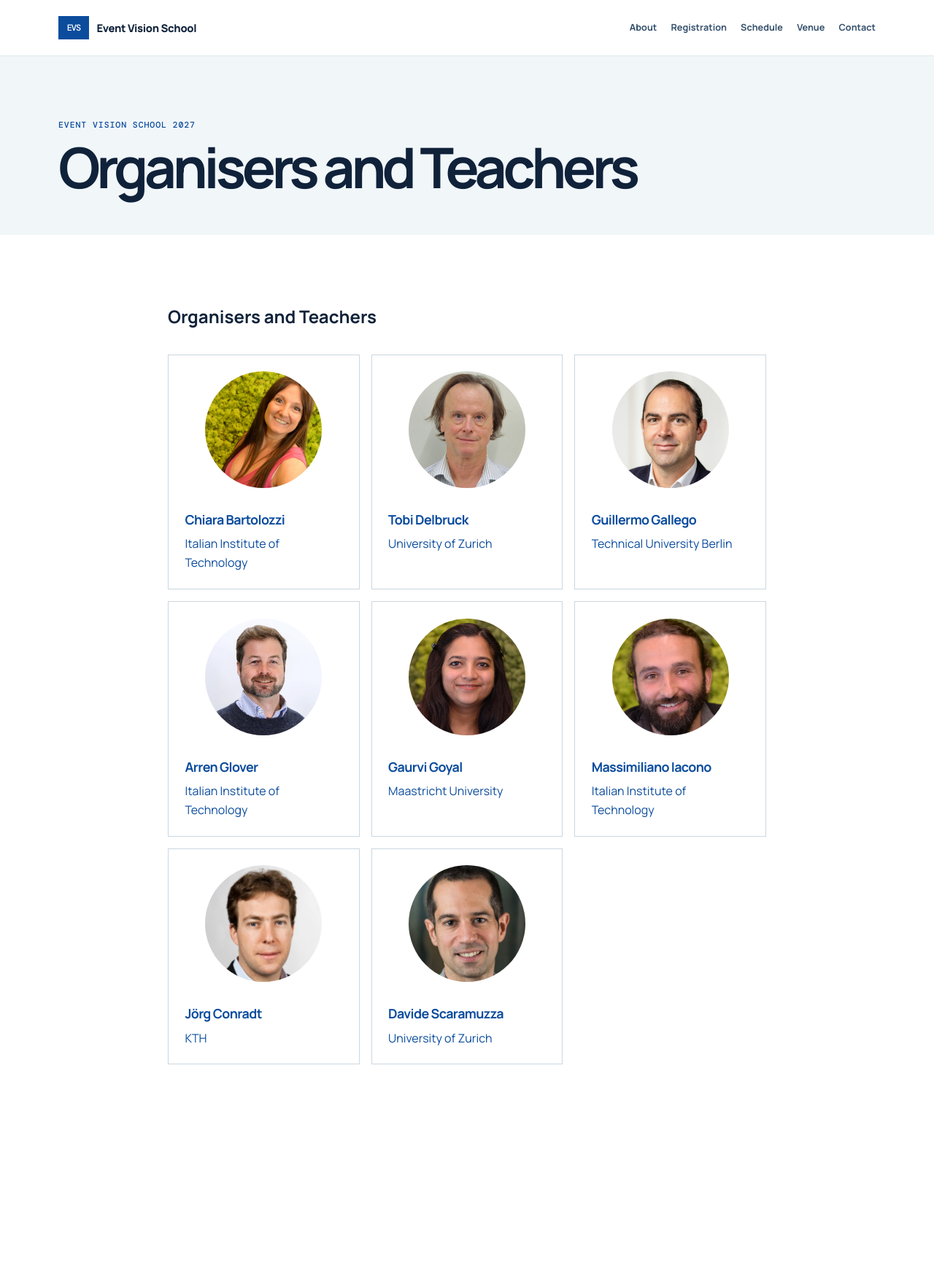
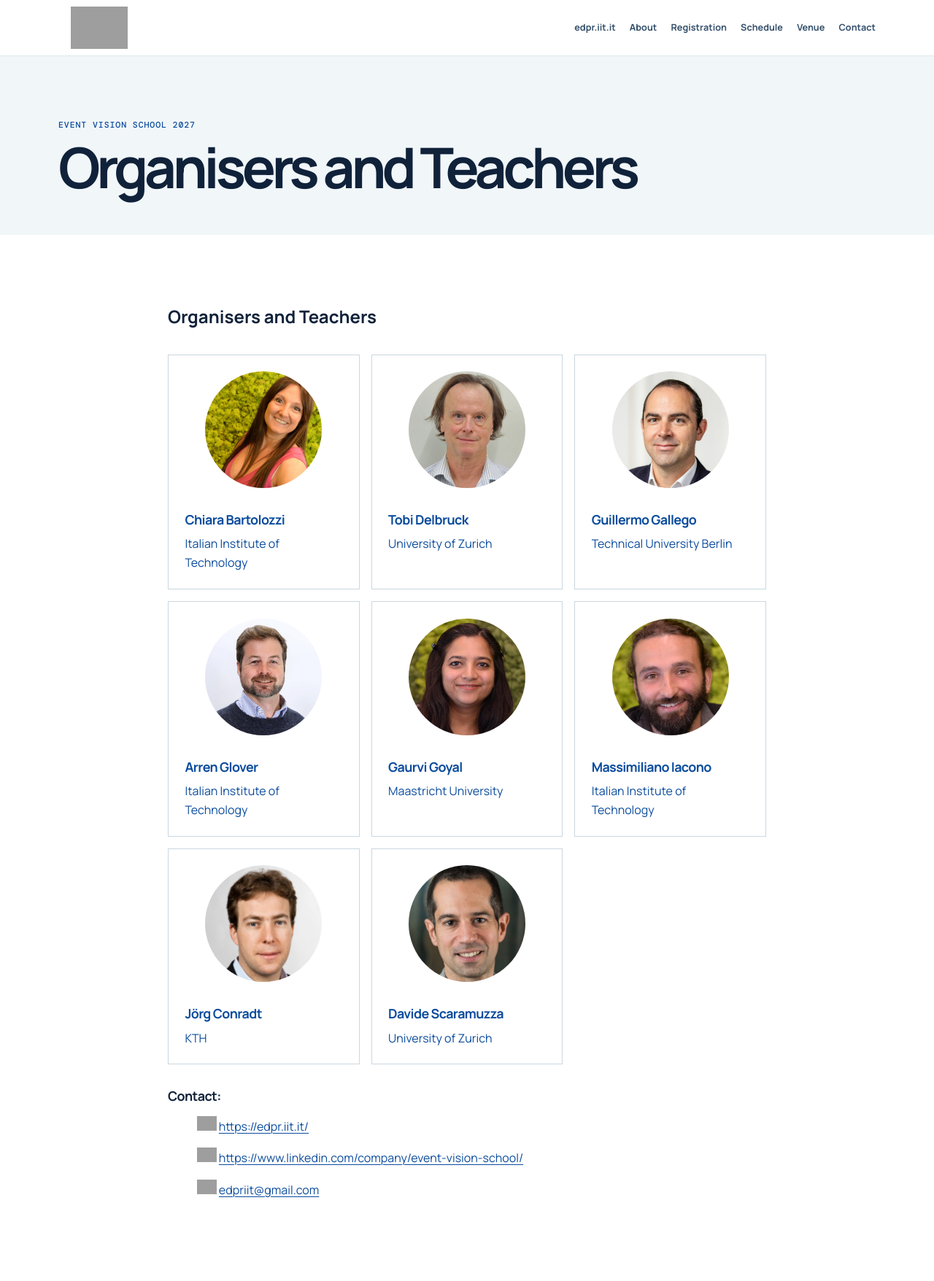
Before and after one commit to event-driven-vision-school/event-driven-school.github.io, a Jekyll site: the page built from pages/markdown/contact.md, in a window 1280 px wide. Shown: the whole page at 73% size. Built offline with Jekyll 4.4.1, drawn with Linux system fonts in a browser that asks for light colours; our own code applies the rules of GitHub Pages for plain Markdown files; before the commit the page ends 1555 px from its top, so only the background shows below that; grey boxes are pictures that could not be loaded.

Commit message:
polishing missing links and logos

```diff
--- a/_includes/navigation.html
+++ b/_includes/navigation.html
@@ -1,10 +1,10 @@
 <header class="site-header">
   <div class="container nav-wrap">
     <a class="brand" href="{{ '/' | relative_url }}" aria-label="Event Vision School home">
-      <span class="brand-mark">EVS</span>
-      <span>Event Vision School</span>
+      <img class="brand-mark" src="{{ '/assets/images/EVS - color.png' | relative_url }}" alt="Event Vision School">
     </a>
     <nav aria-label="Primary navigation">
+      <a href="{{ 'https://edpr.iit.it' | relative_url }}">edpr.iit.it</a>
       <a href="{{ '/#about' | relative_url }}">About</a>
       <a href="{{ '/registration/' | relative_url }}">Registration</a>
       <a href="{{ '/schedule/' | relative_url }}">Schedule</a>
--- a/_layouts/default.html
+++ b/_layouts/default.html
@@ -6,6 +6,7 @@
     <meta name="description" content="{{ page.description | default: site.description | escape }}">
     <title>{% if page.title %}{{ page.title }} · {% endif %}{{ site.title }} {{ site.event.year }}</title>
     <link rel="stylesheet" href="{{ '/assets/css/style.css' | relative_url }}">
+    <link rel="icon" type="image/png" href="{{ '/assets/images/evslogo.png' | relative_url }}">
   </head>
   <body>
     {% include navigation.html %}
--- a/assets/css/style.scss
+++ b/assets/css/style.scss
@@ -11,7 +11,7 @@ a { color:inherit; text-decoration-thickness:1px; text-underline-offset:3px; }
 .site-header { position:relative; z-index:2; background:var(--white); border-bottom:1px solid #dfe7ec; }
 .nav-wrap { min-height:76px; display:flex; align-items:center; justify-content:space-between; gap:1rem; }
 .brand { display:flex; align-items:center; gap:.65rem; font-size:.92rem; font-weight:800; text-decoration:none; letter-spacing:-.02em; }
-.brand-mark { display:grid; place-items:center; width:42px; height:32px; color:var(--white); background:var(--blue); font:500 .75rem/1 'DM Mono',monospace; letter-spacing:-.08em; }
+.brand-mark { display:block; width:112px; height:64px; object-fit:contain; padding:3px; background:var(--white); }
 nav { display:flex; flex-wrap:wrap; justify-content:flex-end; gap:1.2rem; }
 nav a { color:#34506b; font-size:.79rem; font-weight:700; text-decoration:none; }
 nav a:hover { color:var(--blue); }
--- a/pages/markdown/contact.md
+++ b/pages/markdown/contact.md
@@ -2,53 +2,60 @@
 
 <div class="info-grid">
 
-<a href="#" target="_blank" rel="noopener noreferrer">
+<a href="https://iit.it/people/chiara-bartolozzi" target="_blank" rel="noopener noreferrer">
 <img class="speaker-photo" src="../../assets/images/people/chiarabartolozzi.jpg" alt="Chiara Bartolozzi" style="width: 160px">
 <h3>Chiara Bartolozzi</h3>
 Italian Institute of Technology
 </a>
 
-<a href="#" target="_blank" rel="noopener noreferrer">
+<a href="https://www.ini.uzh.ch/en/institute/people?uname=tobi" target="_blank" rel="noopener noreferrer">
 <img class="speaker-photo" src="../../assets/images/people/tobiasdelbruck.jpg" alt="Tobi Delbruck" style="width: 160px">
 <h3>Tobi Delbruck</h3>
 University of Zurich
 </a>
 
-<a href="#" target="_blank" rel="noopener noreferrer">
+<a href="https://sites.google.com/view/guillermogallego" target="_blank" rel="noopener noreferrer">
 <img class="speaker-photo" src="../../assets/images/people/guillermogallego.jpg" alt="Guillermo Gallego" style="width: 160px">
 <h3>Guillermo Gallego</h3>
 Technical University Berlin
 </a>
 
-<a href="#" target="_blank" rel="noopener noreferrer">
+<a href="https://arrenglover.github.io/" target="_blank" rel="noopener noreferrer">
 <img class="speaker-photo" src="../../assets/images/people/arrenglover.jpg" alt="Arren Glover" style="width: 160px">
 <h3>Arren Glover</h3>
 Italian Institute of Technology
 </a>
 
-<a href="#" target="_blank" rel="noopener noreferrer">
+<a href="https://www.maastrichtuniversity.nl/g-goyal" target="_blank" rel="noopener noreferrer">
 <img class="speaker-photo" src="../../assets/images/people/gaurvigoyal.jpg" alt="Gaurvi Goyal" style="width: 160px">
 <h3>Gaurvi Goyal</h3>
 Maastricht University
 </a>
 
-<a href="#" target="_blank" rel="noopener noreferrer">
+<a href="https://iit.it/people/massimiliano-iacono" target="_blank" rel="noopener noreferrer">
 <img class="speaker-photo" src="../../assets/images/people/massimilianoiacono.jpg" alt="Massimiliano Iacono" style="width: 160px">
 <h3>Massimiliano Iacono</h3>
 Italian Institute of Technology
 </a>
 
-<a href="#" target="_blank" rel="noopener noreferrer">
+<a href="https://www.kth.se/profile/conr" target="_blank" rel="noopener noreferrer">
 <img class="speaker-photo" src="../../assets/images/people/jorgconradt.jpg" alt="Jörg Conradt" style="width: 160px">
 <h3>Jörg Conradt</h3>
 KTH
 </a>
 
-<a href="#" target="_blank" rel="noopener noreferrer">
+<a href="https://rpg.ifi.uzh.ch/people_scaramuzza.html" target="_blank" rel="noopener noreferrer">
 <img class="speaker-photo" src="../../assets/images/people/DavideScaramuzza.png" alt="Davide Scaramuzza" style="width: 160px">
 <h3>Davide Scaramuzza</h3>
 University of Zurich
 </a>
+</div>
+
+### Contact:
+
+> <img src="../../assets/images/globe-solid-full.svg" alt="https://edpr.iit.it/" style="height: 20px"> [https://edpr.iit.it/](https://edpr.iit.it/)
 
 
-</div>
+> <img src="../../assets/images/linkedin-brands-solid-full.svg" alt="https://edpr.iit.it/" style="height: 20px"> [https://www.linkedin.com/company/event-vision-school/](https://www.linkedin.com/company/event-vision-school/)
+
+> <img src="../../assets/images/envelope-solid-full.svg" alt="https://edpr.iit.it/" style="height: 20px"> [edpriit@gmail.com](mailto:edpriit@gmail.com)
```
Also changed, not shown: pages/markdown/guests.md (+4 -1 lines), pages/markdown/keynotes.md (+1 -3 lines).
